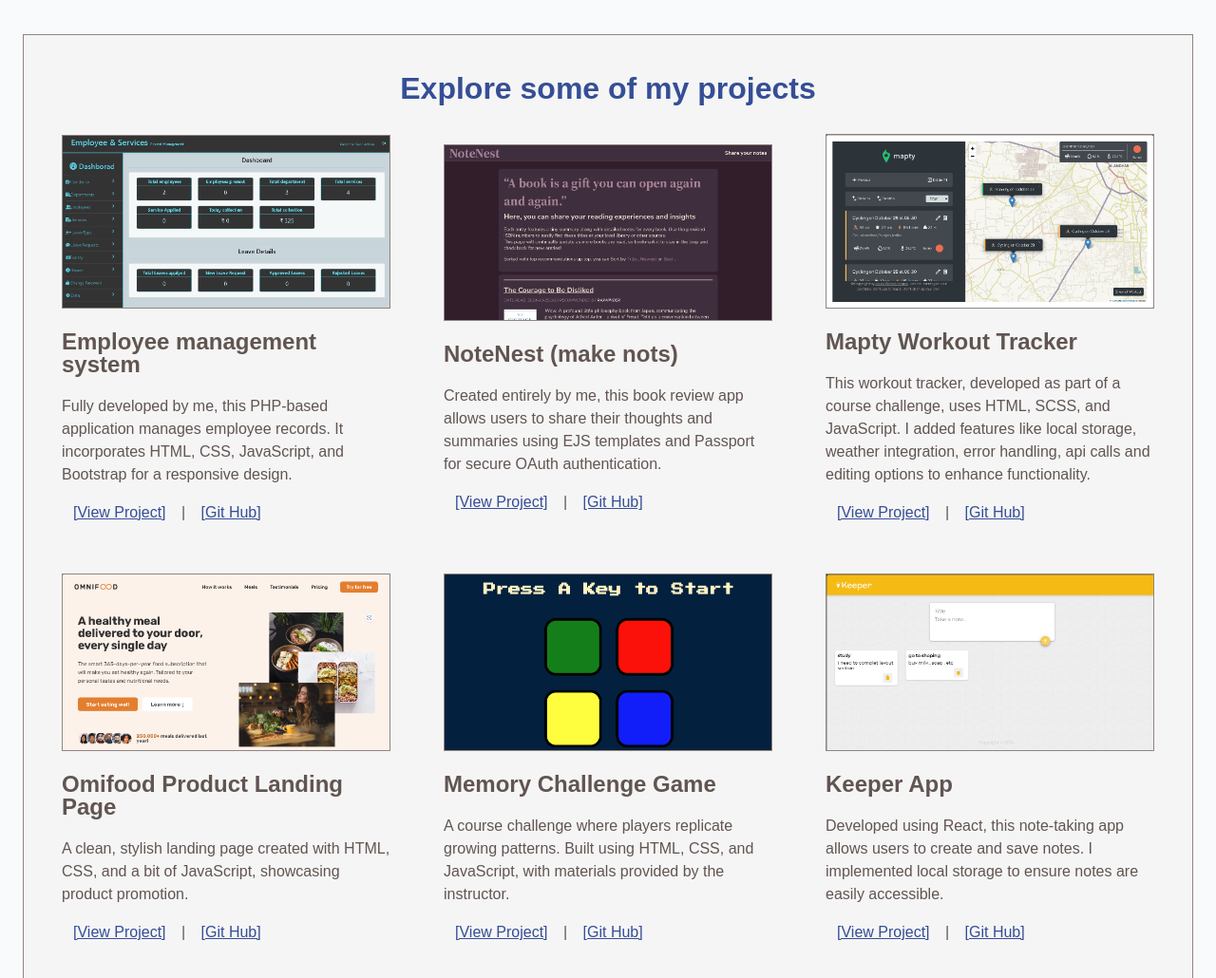
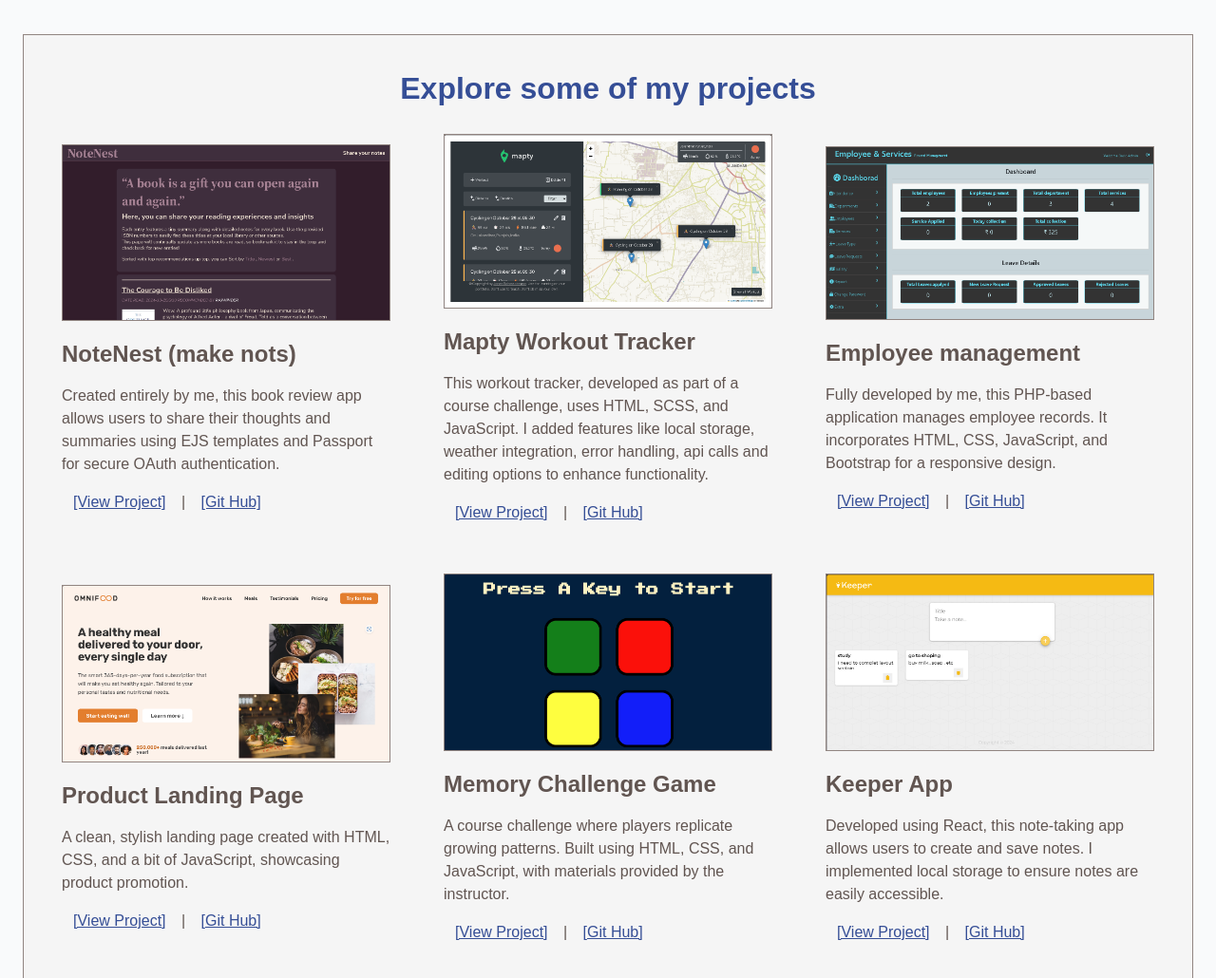
Before and after one commit to rajwindersxxx/portfolio, a website built with Vite: page index.html in a window 1280 px wide. Shown: the part 3340-4370 px from the top of the page at 95% size. Built offline with nearby package versions, Linux system fonts and the light colour scheme; files whose address does not match are found by name.

Commit message:
fix links

```diff
--- a/index.html
+++ b/index.html
@@ -45,7 +45,7 @@
       <div class="hero_image">
         <img
           class="lazy"
-          src="./src/images/lazy/note.webp"
+          src="./src/images/note.webp"
           data-src="./src/images/note.webp"
           alt="Image of a book"
           class="bookImage"
@@ -253,7 +253,7 @@
         databases.
       </p>
       <div class="skill_set">
-        <h3>Good In</h3>
+        <h3>Confident In</h3>
       </div>
       <div class="best_skills">
         <img
@@ -294,34 +294,7 @@
           <h2>Explore some of my projects</h2>
         </div>
         <div class="grid grid_col-3">
-          <div class="project">
-            <div class="image">
-              <img
-                class="lazy"
-                data-src="./src/images/ermsProject.png"
-                src="./src/images/lazy/ermsProjec.jpeg"
-                alt="erms project"
-              />
-            </div>
-            <h3>Employee management system</h3>
-            <p>
-              Fully developed by me, this PHP-based application manages employee
-              records. It incorporates HTML, CSS, JavaScript, and Bootstrap for
-              a responsive design.
-            </p>
-            <div class="Project_links">
-              <a href="https://php.tiven.xyz/" target="_blank" rel="noopener"
-                >[View Project]</a
-              >
-              |
-              <a
-                href="https://github.com/rajwindersxxx/employeemanagement.git"
-                target="_blank"
-                rel="noopener"
-                >[Git Hub]</a
-              >
-            </div>
-          </div>
+
           <div class="project">
             <div class="image">
               <img
@@ -386,12 +359,40 @@
             <div class="image">
               <img
                 class="lazy"
+                data-src="./src/images/ermsProject.png"
+                src="./src/images/lazy/ermsProjec.jpeg"
+                alt="erms project"
+              />
+            </div>
+            <h3>Employee management</h3>
+            <p>
+              Fully developed by me, this PHP-based application manages employee
+              records. It incorporates HTML, CSS, JavaScript, and Bootstrap for
+              a responsive design.
+            </p>
+            <div class="Project_links">
+              <a href="http://ermsproject.atwebpages.com/" target="_blank" rel="noopener"
+                >[View Project]</a
+              >
+              |
+              <a
+                href="https://github.com/rajwindersxxx/employeemanagement.git"
+                target="_blank"
+                rel="noopener"
+                >[Git Hub]</a
+              >
+            </div>
+          </div>
+          <div class="project">
+            <div class="image">
+              <img
+                class="lazy"
                 data-src="./src/images/omifoodProject.png"
                 src="./src/images/lazy/omifoodProjec.jpeg"
                 alt="erms project"
               />
             </div>
-            <h3>Omifood Product Landing Page</h3>
+            <h3>Product Landing Page</h3>
             <p>
               A clean, stylish landing page created with HTML, CSS, and a bit of
               JavaScript, showcasing product promotion.
--- a/package.json
+++ b/package.json
@@ -14,6 +14,8 @@
     "vite": "^5.4.9"
   },
   "dependencies": {
-    "vite-plugin-html": "^3.2.2"
+    "lazysizes": "^5.3.2",
+    "vite-plugin-html": "^3.2.2",
+    "vite-plugin-html-transform": "^1.0.2"
   }
 }
--- a/src/js/main.js
+++ b/src/js/main.js
@@ -1,3 +1,6 @@
+import 'lazysizes';
+// import a plugin
+import 'lazysizes/plugins/parent-fit/ls.parent-fit';
 // SELECTORS
 const menuButton = document.querySelector('.menu_button');
 const overlayModel = document.querySelector('.overlay_model');
--- a/src/scss/_contact.scss
+++ b/src/scss/_contact.scss
@@ -1,5 +1,6 @@
 .contact_section {
-  padding: 1.5rem;
+  padding: 6.25rem 1.5rem 6.25rem 1.5rem;
+  margin-bottom: 2.5rem;
   display: flex;
   justify-content: center;
   align-items: center;
--- a/src/scss/_project.scss
+++ b/src/scss/_project.scss
@@ -1,6 +1,7 @@
 .Projects_section {
   display: flex;
   flex-direction: column;
+  margin-bottom: 0;
   gap: 2.75rem;
   h2 {
     text-align: center;
```
Also changed, not shown: 1 other file.
